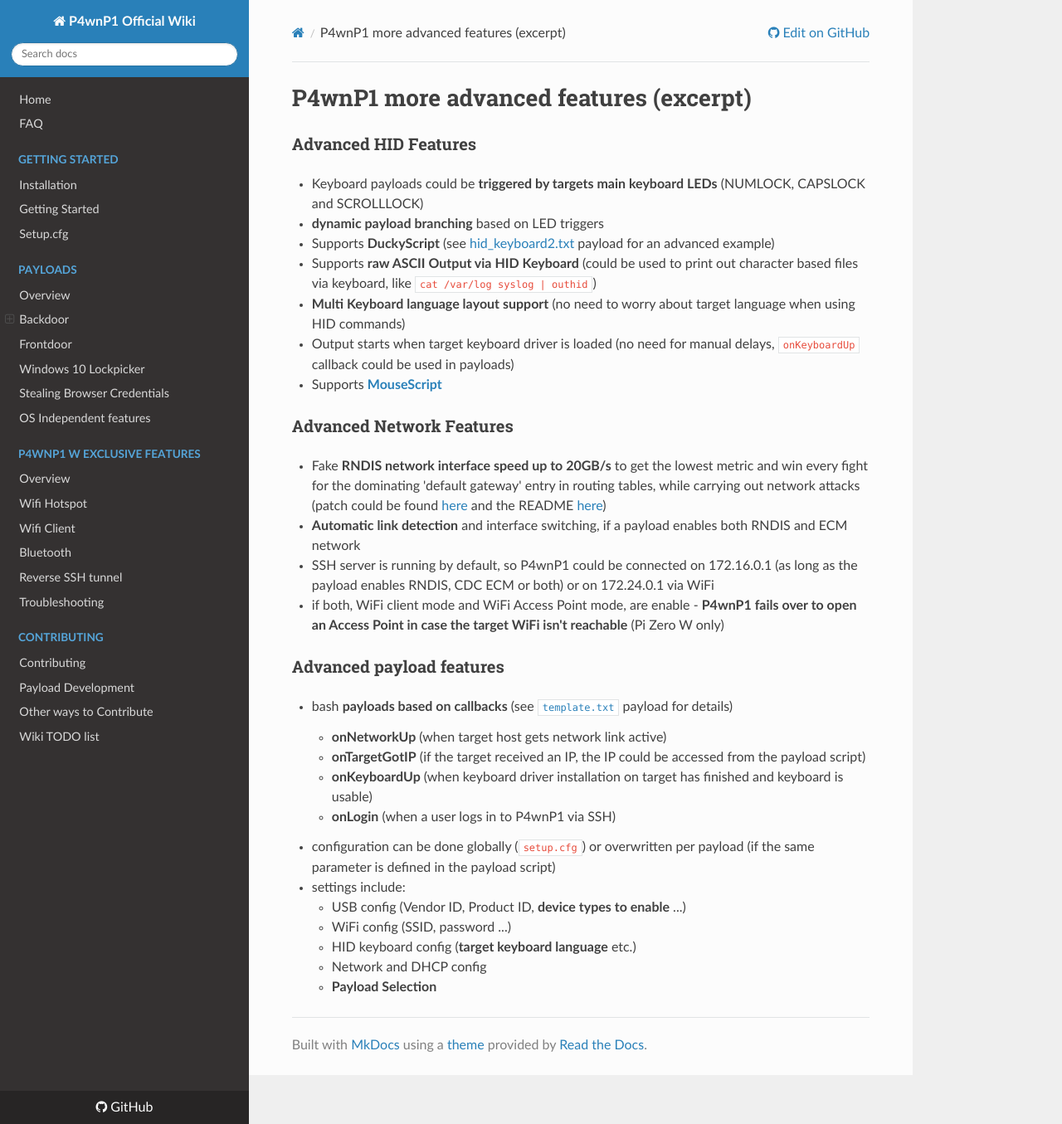
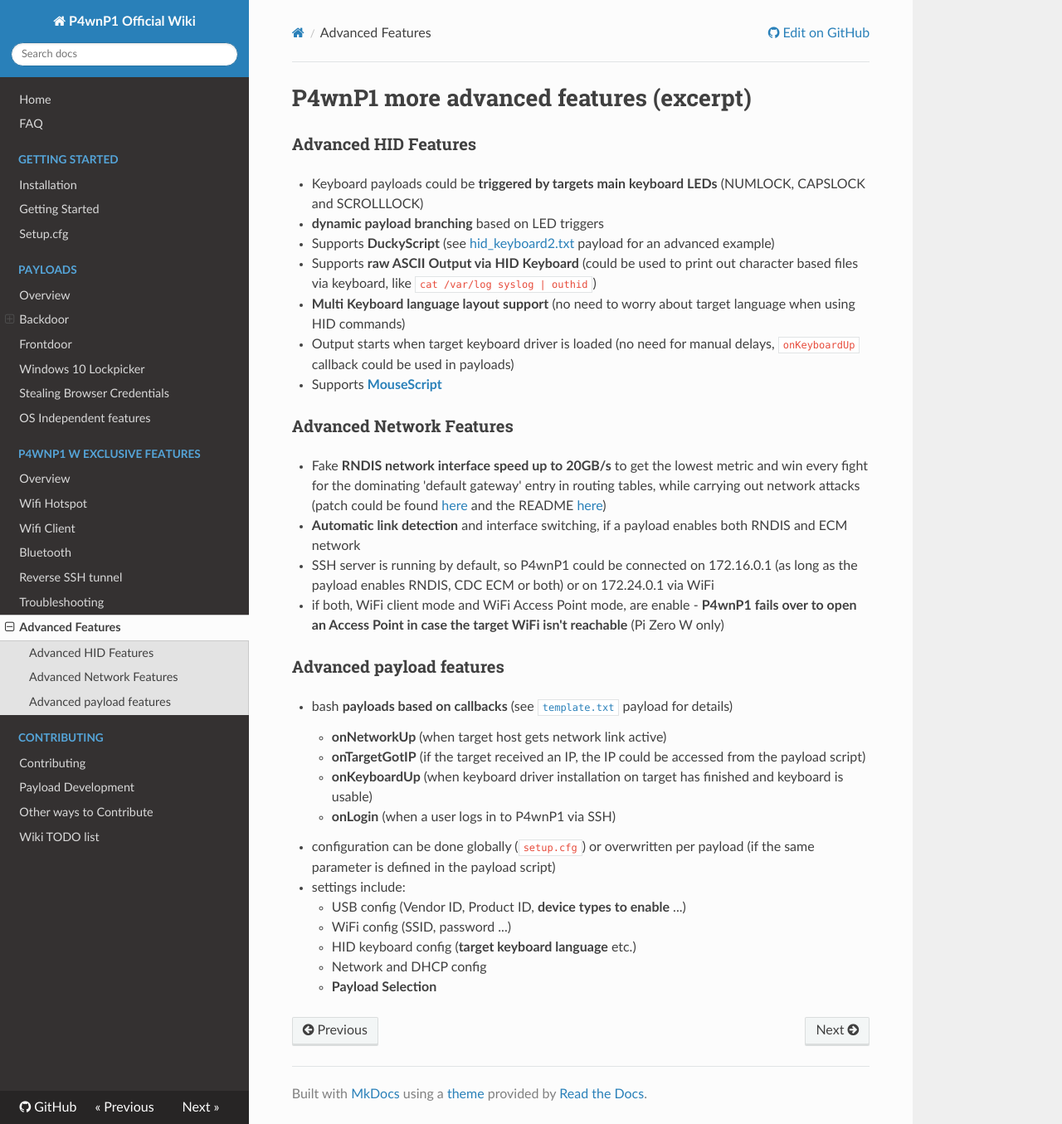
Before and after one commit to mame82/P4wnP1-Wiki, an MkDocs documentation site: the page built from docs/Advanced-Features.md, in a window 1280 px wide and 1355 px high. Shown: the whole window at 83% size. Built offline with MkDocs 1.6.1, drawn with Linux system fonts in a browser that asks for light colours; nearby versions of some CDN libraries; old or Windows-style settings are respelled for this version of MkDocs.

Commit message:
fixed typos in mkdocs.yml that caused syntax errors

```diff
--- a/mkdocs.yml
+++ b/mkdocs.yml
@@ -13,19 +13,20 @@ pages:
 - Payloads:
   - Overview: 'Payload-Subfolder/Payload-Home.md'
   - Backdoor:
-    - Payload: 'Payload-Subfolder/Backdoor-Payload.md'
-    - 'Commandline Interface': 'Payload-Subfolder/Backdoor-Commands.md'
+    - Payload: 'Payload-Subfolder/Backdoor-Subfolder/Backdoor-Payload.md'
+    - 'Commandline Interface': 'Payload-Subfolder/Backdoor-Subfolder/Backdoor-Commands.md'
   - Frontdoor: 'Payload-Subfolder/Frontdoor-Payload.md'
   - 'Windows 10 Lockpicker': 'Payload-Subfolder/Windows-10-Lockpicker.md'
   - 'Stealing Browser Credentials': 'Payload-Subfolder/Stealing-Browser-Credentials.md'
 - 'OS Independent features': 'OS-Independent-features-Subfolder/OS-independent-features-Home.md'
 - 'P4wnP1 W exclusive features':
   - Overview: 'P4wnP1-W/RasPi0-W-Home.md'
-  - 'Wifi Hotspot': 'P4wnP1-W/ifi-Hotspot.md'
+  - 'Wifi Hotspot': 'P4wnP1-W/Wifi-Hotspot.md'
   - 'Wifi Client': 'P4wnP1-W/Wifi-Client.md'
   - 'Bluetooth': 'P4wnP1-W/Bluetooth-Connectivity.md'
   - 'Reverse SSH tunnel': 'P4wnP1-W/AutoSSH.md'
 - Troubleshooting: 'Troubleshooting.md'
+- 'Advanced Features': 'Advanced-Features.md'
 - Contributing:
     - Contributing: 'Contributing-Subfolder/Contributing-Home.md'
     - 'Payload Development': 'Contributing-Subfolder/Module-development.md'
```
